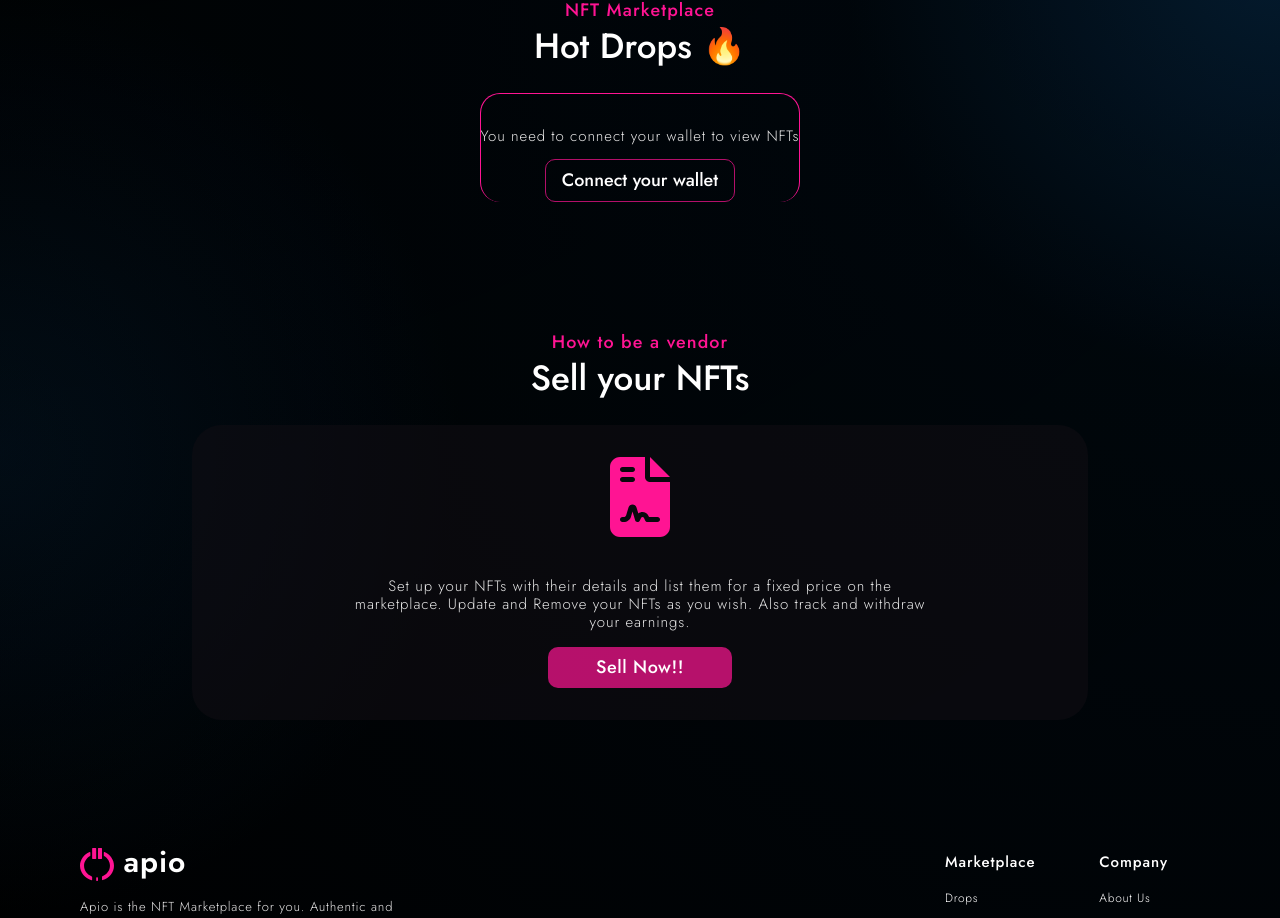
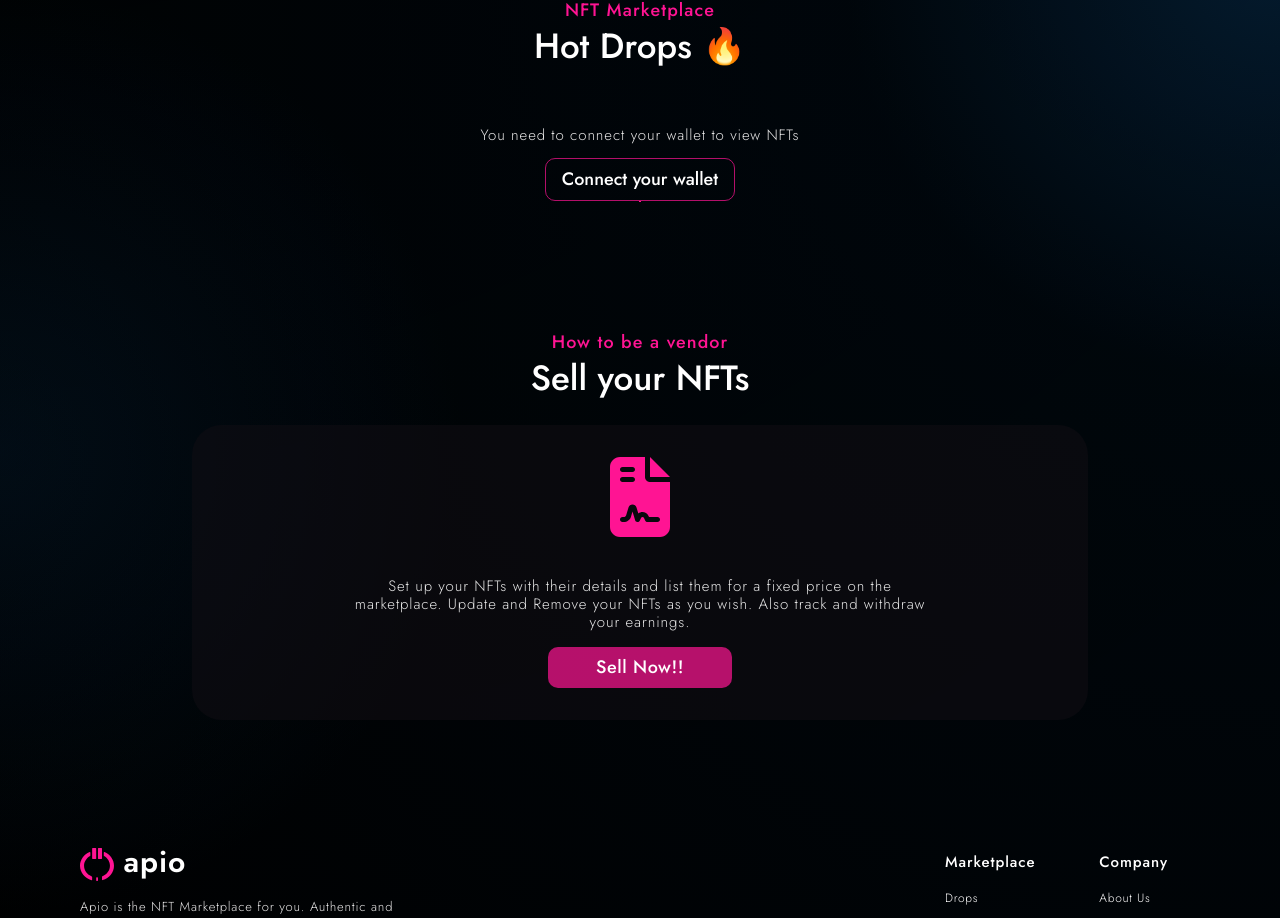
Before and after one commit to xthet/apio-nft-marketplace, a Next.js app: page / in a window 1280 px wide. Shown: the part 880-1798 px from the top of the page. Built offline with nearby package versions, Linux system fonts and the light colour scheme; no server answers.

Commit message:
restructure

```diff
--- a/containers/collections/Collections.jsx
+++ b/containers/collections/Collections.jsx
@@ -90,13 +90,12 @@ export default function Collections({ connect, isConnected, chainId, signer, typ
             <h1>Explore Collections</h1>
           </div>
       }
-
+      <div className={isConnected ? styles["apio__collections--isConnected"] : styles["apio__collections--toConnect"]}>
+        <p>You need to connect your wallet to view NFTs</p>
+        <button onClick={connect}>Connect your wallet</button>
+      </div>
 
       <div className={styles["apio__collections--grid_container"]} onScroll={handleGridScroll}>
-        <div className={isConnected ? styles["apio__collections--isConnected"] : styles["apio__collections--toConnect"]}>
-          <p>You need to connect your wallet to view NFTs</p>
-          <button onClick={connect}>Connect your wallet</button>
-        </div>
         <div className={isConnected ? styles["apio__collections--grid"] : styles["apio__collections--notConnected"]}>
           {collections.length == 0 || !collections ? <p> </p> :
             collections.map((collection, index)=>{
```
